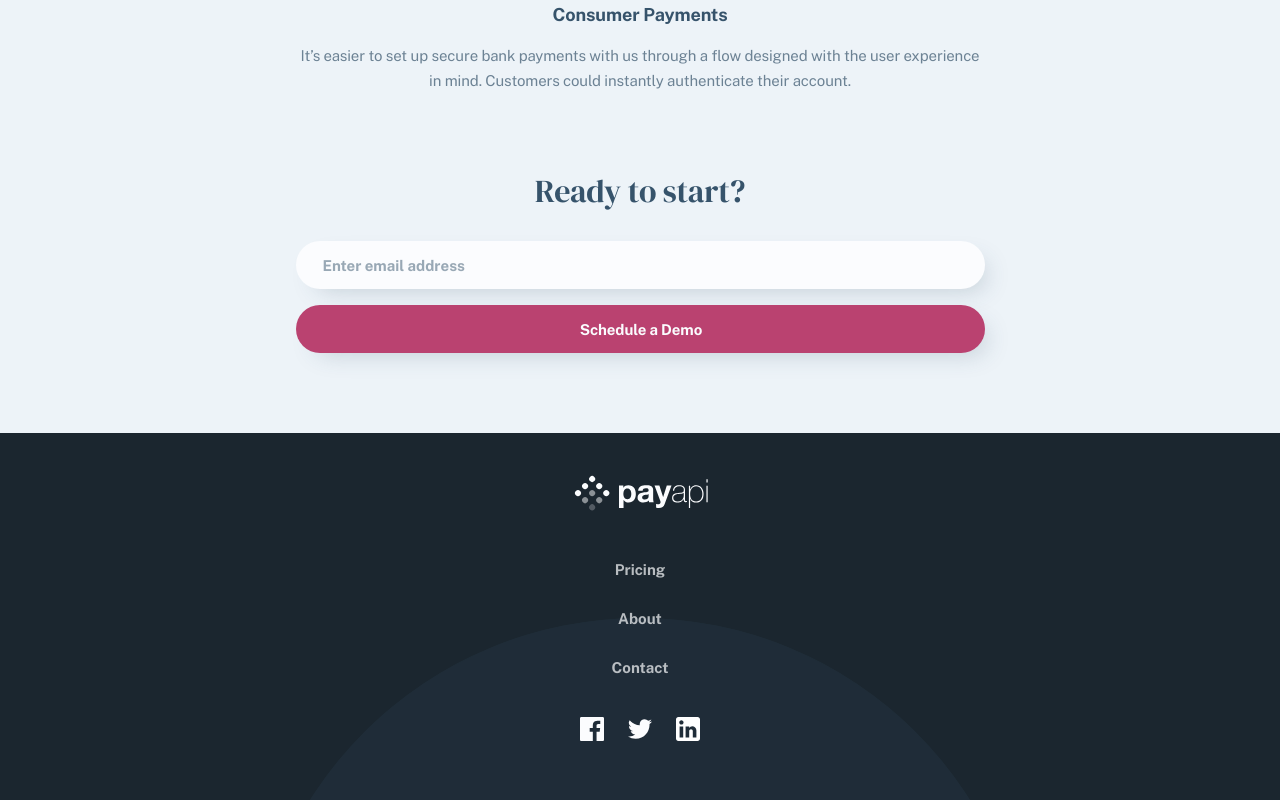
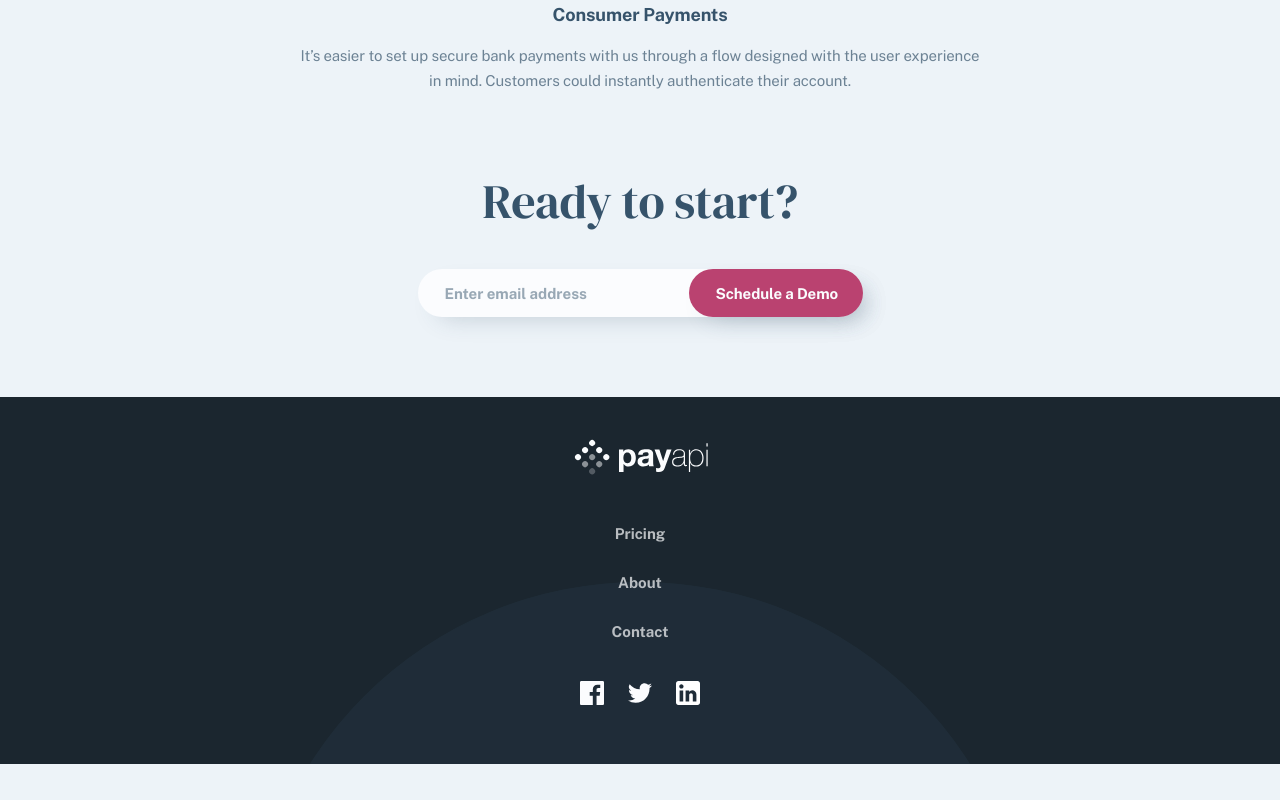
Before and after one commit to HanSeongLee/payapi, a Next.js app: page / in a window 1280 px wide. Shown: the part 3343-4143 px from the top of the page. After the commit the page ends 4107 px from the top, so only its background shows below. Built offline with nearby package versions, Linux system fonts and the light colour scheme; no server answers.

Commit message:
ADD | Titled schedule demo form on tablet

```diff
--- a/components/TitledScheduleDemoForm/style.module.scss
+++ b/components/TitledScheduleDemoForm/style.module.scss
@@ -1,8 +1,13 @@
+@import "styles/utils";
 
 .scheduleDemoFormWrapper {
   display: flex;
   flex-direction: column;
   text-align: center;
+
+  @include media(">tablet") {
+    align-items: center;
+  }
 
   .title {
     font-family: DM Serif Display;
@@ -12,6 +17,13 @@
     letter-spacing: -0.25px;
     color: #36536B;
     margin-bottom: 32px;
+
+    @include media(">tablet") {
+      font-size: 48px;
+      line-height: 56px;
+      letter-spacing: -0.37px;
+      margin-bottom: 40px;
+    }
   }
 
   .scheduleDemoContainer {
@@ -19,5 +31,22 @@
     flex-direction: column;
     grid-gap: 16px;
     width: 100%;
+
+    @include media(">tablet") {
+      position: relative;
+      max-width: 445px;
+      flex-direction: row;
+      grid-gap: 0;
+
+      > input {
+        flex: 1;
+        padding-right: 200px;
+      }
+
+      > button {
+        position: absolute;
+        right: 0;
+      }
+    }
   }
 }
```
